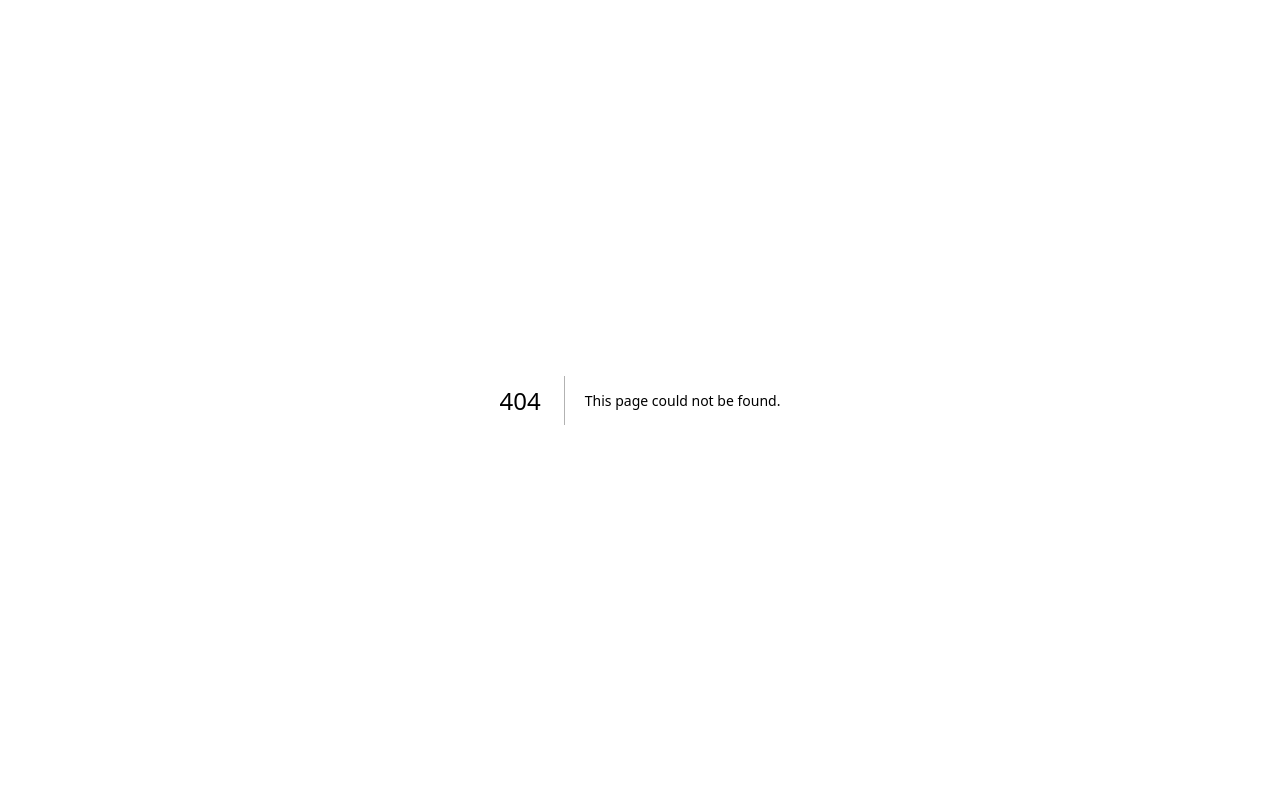
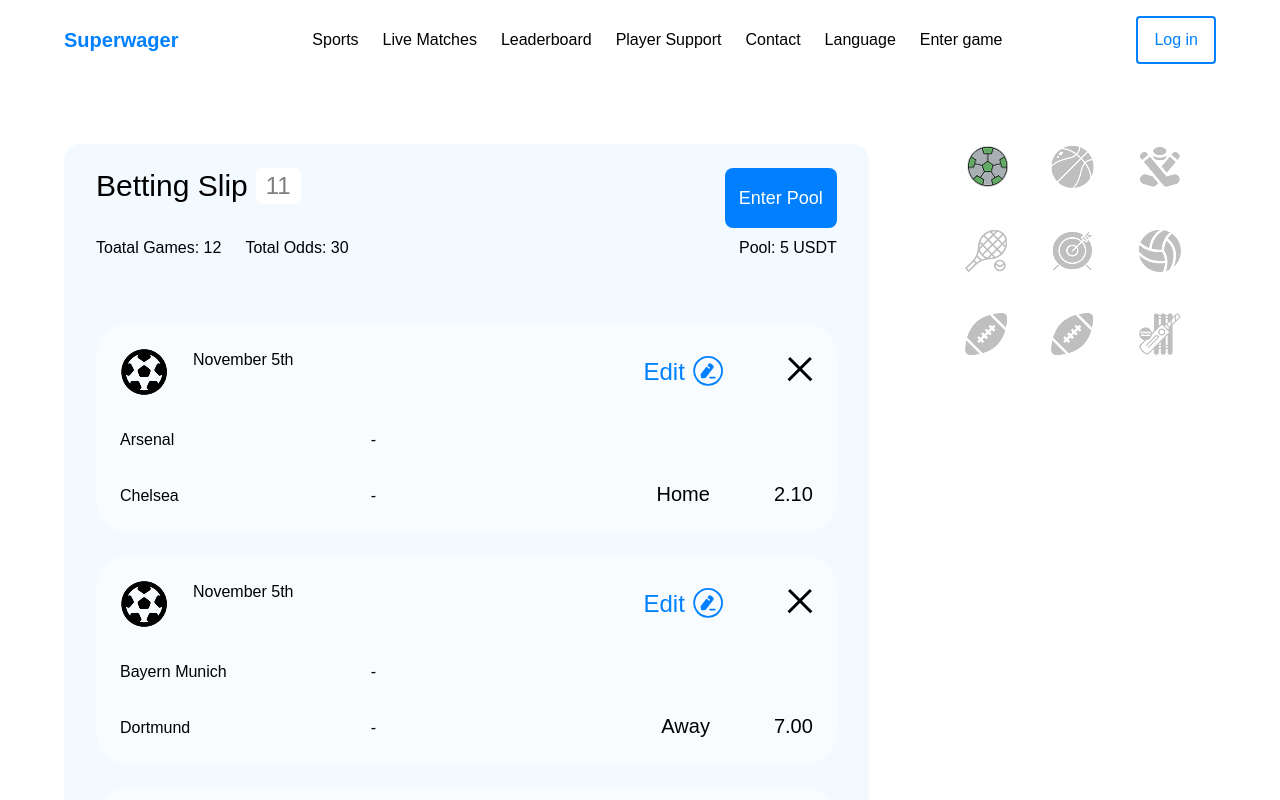
Before and after one commit to Israel-Orere/SuperWager, a Next.js app in the folder frontend/: page /betting-slip in a window 1280 px wide. Before the commit this address had no page. Shown: the top 800 px of the page. Built offline with nearby package versions, Linux system fonts and the light colour scheme; a web font is replaced by a local one.

Commit message:
created betting slip table

```diff
--- /dev/null
+++ b/frontend/src/app/betting-slip/page.tsx
@@ -0,0 +1,5 @@
+import BettingSlip from "@/components/betting-slip";
+
+export default function page() {
+  return <BettingSlip />;
+}
--- /dev/null
+++ b/frontend/src/app/create-slip/page.tsx
@@ -0,0 +1,5 @@
+import MatchesTable from "@/components/matches-table";
+
+export default function page() {
+  return <MatchesTable />;
+}
--- a/frontend/src/app/layout.tsx
+++ b/frontend/src/app/layout.tsx
@@ -1,3 +1,5 @@
+import Aside from "@/components/aside";
+import Navbar from "@/components/navbar";
 import type { Metadata } from "next";
 import "./globals.css";
 
@@ -13,7 +15,13 @@ export default function RootLayout({
 }>) {
   return (
     <html lang="en">
-      <body className={`antialiased`}>{children}</body>
+      <body className={`antialiased`}>
+        <Navbar />
+        <div className="w-full min-h-screen p-[5%] flex gap-16 max-w-screen-2xl mx-auto">
+          <div className="flex-[75%]">{children}</div>
+          <Aside />
+        </div>
+      </body>
     </html>
   );
 }
--- a/frontend/src/app/page.tsx
+++ b/frontend/src/app/page.tsx
@@ -1,20 +1,11 @@
-import Aside from "@/components/aside";
 import LeaderboardTable from "@/components/leaderboard-table";
 import MatchesTable from "@/components/matches-table";
-import Navbar from "@/components/navbar";
 
 export default function Home() {
   return (
-    <div>
-      <Navbar />
-      <div className="w-full min-h-screen p-[5%] space-y-20">
-        <LeaderboardTable />
-        <div className="flex gap-16">
-          <MatchesTable />
-
-          <Aside />
-        </div>
-      </div>
+    <div className="space-y-20">
+      <LeaderboardTable />
+      <MatchesTable />
     </div>
   );
 }
--- /dev/null
+++ b/frontend/src/assets/svgs/cancel-x.tsx
@@ -0,0 +1,29 @@
+export default function CancelXIcon(props: React.SVGProps<SVGSVGElement>) {
+  return (
+    <svg
+      {...props}
+      width="26"
+      height="26"
+      viewBox="0 0 26 26"
+      fill="none"
+      xmlns="http://www.w3.org/2000/svg"
+    >
+      <line
+        x1="1.56629"
+        y1="24.1962"
+        x2="23.8231"
+        y2="1.93934"
+        stroke="black"
+        strokeWidth="3"
+      />
+      <line
+        x1="2.06066"
+        y1="1.93934"
+        x2="24.3175"
+        y2="24.1962"
+        stroke="black"
+        strokeWidth="3"
+      />
+    </svg>
+  );
+}
--- /dev/null
+++ b/frontend/src/assets/svgs/edit-icon.tsx
@@ -0,0 +1,26 @@
+export default function EditIcon(props: React.SVGProps<SVGSVGElement>) {
+  return (
+    <svg
+      {...props}
+      width="30"
+      height="30"
+      viewBox="0 0 30 30"
+      fill="none"
+      xmlns="http://www.w3.org/2000/svg"
+    >
+      <rect
+        x="1.16538"
+        y="0.915385"
+        width="27.9192"
+        height="27.9192"
+        rx="13.9596"
+        stroke="#0080FF"
+        strokeWidth="1.83077"
+      />
+      <path
+        d="M21.8294 20.7095C22.2969 20.7095 22.6771 21.0947 22.6771 21.5682C22.6771 22.0427 22.2969 22.427 21.8294 22.427H17.0381C16.5706 22.427 16.1904 22.0427 16.1904 21.5682C16.1904 21.0947 16.5706 20.7095 17.0381 20.7095H21.8294ZM18.5066 7.90971L19.7443 8.8929C20.2519 9.28979 20.5902 9.81295 20.706 10.3632C20.8395 10.9684 20.6971 11.5629 20.2964 12.077L12.9237 21.6113C12.5853 22.0442 12.0867 22.2878 11.5524 22.2968L8.61406 22.3329C8.45379 22.3329 8.32022 22.2246 8.28461 22.0713L7.61679 19.1758C7.50104 18.6437 7.61679 18.0934 7.95515 17.6695L13.1819 10.9044C13.271 10.7961 13.4312 10.779 13.5381 10.8593L15.7374 12.6092C15.8799 12.7265 16.0758 12.7896 16.2806 12.7625C16.7169 12.7084 17.0107 12.3115 16.9662 11.8876C16.9395 11.6711 16.8326 11.4907 16.6902 11.3554C16.6456 11.3193 14.5532 9.64157 14.5532 9.64157C14.4196 9.53333 14.3929 9.33489 14.4997 9.20049L15.3278 8.12619C16.0936 7.143 17.4292 7.05279 18.5066 7.90971Z"
+        fill="#0080FF"
+      />
+    </svg>
+  );
+}
--- a/frontend/src/components/aside.tsx
+++ b/frontend/src/components/aside.tsx
@@ -18,7 +18,9 @@ import Image from "next/image";
 
 export default function Aside() {
   return (
-    <aside className="h-auto justify-between items-center flex flex-col gap-8">
+    <aside className="min-h-screen flex flex-col justify-between">
+      <div></div>
+      <div className="h-full justify-between items-center flex flex-col gap-8">
         <div className="grid grid-cols-3 items-center gap-10 px-8">
           <Image src={football} alt="Image of a football" />
           <Image src={basketball} alt="Image of a basketball" />
@@ -40,6 +42,7 @@ export default function Aside() {
           <InstagramIcon />
           <FacebookIcon />
         </div>
+      </div>
     </aside>
   );
 }
--- /dev/null
+++ b/frontend/src/components/betting-slip.tsx
@@ -0,0 +1,189 @@
+"use client";
+
+import { useState } from "react";
+import soccer from "@/assets/images/soccer.png";
+import EditIcon from "@/assets/svgs/edit-icon";
+import CancelXIcon from "@/assets/svgs/cancel-x";
+import Image from "next/image";
+
+export default function BettingSlip() {
+  const [slip] = useState([
+    {
+      homeTeam: "Arsenal",
+      awayTeam: "Chelsea",
+      matchDate: "2023-11-05T17:30:00",
+      selection: "home",
+      odds: 2.1,
+      outcome: "pending",
+    },
+    {
+      homeTeam: "Bayern Munich",
+      awayTeam: "Dortmund",
+      matchDate: "2023-11-05T17:30:00",
+      selection: "away",
+      odds: 7.0,
+      outcome: "lost",
+    },
+    {
+      homeTeam: "Inter Milan",
+      awayTeam: "Juventus",
+      matchDate: "2023-11-05T19:45:00",
+      selection: "draw",
+      odds: 3.1,
+      outcome: "won",
+    },
+    {
+      homeTeam: "Tottenham",
+      awayTeam: "Newcastle",
+      matchDate: "2023-11-05T15:00:00",
+      selection: "away",
+      odds: 3.3,
+      outcome: "won",
+    },
+    {
+      homeTeam: "Atletico Madrid",
+      awayTeam: "Sevilla",
+      matchDate: "2023-11-05T20:00:00",
+      selection: "home",
+      odds: 1.8,
+      outcome: "won",
+    },
+    {
+      homeTeam: "Man United",
+      awayTeam: "Aston Villa",
+      matchDate: "2023-11-12T15:00:00",
+      selection: "home",
+      odds: 1.9,
+      outcome: "pending",
+    },
+    {
+      homeTeam: "Porto",
+      awayTeam: "Benfica",
+      matchDate: "2023-11-11T20:30:00",
+      selection: "draw",
+      odds: 3.1,
+      outcome: "pending",
+    },
+    {
+      homeTeam: "Barcelona",
+      awayTeam: "Real Madrid",
+      matchDate: "2023-11-05T20:00:00",
+      selection: "draw",
+      odds: 3.3,
+      outcome: "lost",
+    },
+    {
+      homeTeam: "PSG",
+      awayTeam: "Marseille",
+      matchDate: "2023-11-05T20:00:00",
+      selection: "home",
+      odds: 1.5,
+      outcome: "won",
+    },
+    {
+      homeTeam: "Barcelona",
+      awayTeam: "Real Madrid",
+      matchDate: "2023-11-05T20:00:00",
+      selection: "draw",
+      odds: 3.3,
+      outcome: "lost",
+    },
+    {
+      homeTeam: "PSG",
+      awayTeam: "Marseille",
+      matchDate: "2023-11-05T20:00:00",
+      selection: "home",
+      odds: 1.5,
+      outcome: "won",
+    },
+  ]);
+
+  return (
+    <div className="bg-[var(--primary-light)] rounded-2xl py-6 px-8 flex flex-col gap-16">
+      <div className="w-full flex justify-between">
+        <div className="flex justify-between flex-col">
+          <h2 className="text-3xl flex gap-2">
+            Betting Slip
+            <span className="bg-white py-0.5 px-2.5 text-2xl rounded-[6px] text-black/50">
+              {slip.length}
+            </span>
+          </h2>
+          <p className="flex gap-6">
+            <span>Toatal Games: 12</span>
+            <span>Total Odds: 30</span>
+          </p>
+        </div>
+
+        <div className="flex flex-col gap-2">
+          <button className="text-lg font-normal bg-[var(--primary)] rounded-lg px-3.5 py-4 text-white capitalize hover:bg-[var(--primary)]/80">
+            Enter Pool
+          </button>
+          <p className="self-end">Pool: 5 USDT</p>
+        </div>
+      </div>
+
+      <div className="flex flex-col gap-6">
+        {slip.map((game, i) => (
+          <div
+            className="bg-white/50 p-6 flex flex-col justify-between gap-8 rounded-4xl"
+            key={i}
+          >
+            <div className="flex items-center justify-between gap-4">
+              <div className="flex gap-6">
+                <Image src={soccer} alt="image of a soccerball" />
+                <p>
+                  {new Date(game.matchDate)
+                    .toLocaleDateString("en-US", {
+                      month: "long",
+                      day: "numeric",
+                    })
+                    .replace(/(\d+)$/, (num) => {
+                      const lastDigit = +num % 10;
+                      const lastTwoDigits = +num % 100;
+                      if (lastTwoDigits >= 11 && lastTwoDigits <= 13)
+                        return num + "th";
+                      if (lastDigit === 1) return num + "st";
+                      if (lastDigit === 2) return num + "nd";
+                      if (lastDigit === 3) return num + "rd";
+                      return num + "th";
+                    })}
+                </p>
+              </div>
+              <div className="flex gap-16">
+                <p className="flex gap-2 text-2xl text-[var(--primary)]">
+                  Edit <EditIcon className="cursor-pointer" />
+                </p>
+                <CancelXIcon className="cursor-pointer" />
+              </div>
+            </div>
+            <div className="flex items-center justify-between gap-4">
+              <div className="flex flex-col gap-8">
+                <div className="flex gap-16 justify-between w-64">
+                  <p>{game.homeTeam}</p>
+                  <p>-</p>
+                </div>
+                <div className="flex gap-16 justify-between w-64">
+                  <p>{game.awayTeam}</p>
+                  <p>-</p>
+                </div>
+              </div>
+              <div className="flex gap-16 mt-auto capitalize">
+                <p className="text-xl self-start">{game.selection}</p>
+                <p className="text-xl">{game.odds.toFixed(2)}</p>
+              </div>
+            </div>
+          </div>
+        ))}
+      </div>
+
+      <div className="flex items-center justify-center gap-4">
+        <button className="text-lg font-normal border-[2px] border-[var(--primary)] text-[var(--primary)] bg-white rounded-lg py-3.5 px-4 capitalize hover:bg-white/80">
+          Add game
+        </button>
+        <button className="text-lg font-normal bg-[var(--primary)] rounded-lg px-3.5 py-4 text-white capitalize hover:bg-[var(--primary)]/80">
+          Enter Pool
+        </button>
+      </div>
+    </div>
+  );
+}
--- a/frontend/src/components/matches-table.tsx
+++ b/frontend/src/components/matches-table.tsx
@@ -234,8 +234,14 @@ export default function MatchesTable() {
   }, []);
 
   return (
-    <div className="w-full flex-[75%] flex flex-col gap-4">
-      <h2 className="text-4xl">Football</h2>
+    <div className="w-full flex flex-col gap-4">
+      <div className="w-full flex items-center justify-between">
+        <h2 className="text-4xl">Football</h2>
+
+        <button className="text-lg font-normal bg-[var(--primary)] rounded-lg py-3 px-4 text-white capitalize hover:bg-[var(--primary)]/80">
+          Create Slip
+        </button>
+      </div>
       <div className="flex w-full">
         <div
           className="flex-1 flex items-center justify-center relative p-4 cursor-pointer hover:bg-[var(--primary-light)] transition-all duration-300 ease-in-out"
@@ -354,7 +360,7 @@ export default function MatchesTable() {
                   <span>
                     <FootballPitchIcon />
                   </span>
-                  <div className="flex items-center gap-4">
+                  <div className="flex items-center gap-4 [&>div>p:nth-child(2)]:cursor-pointer">
                     <div className="flex items-center flex-col gap-1 justify-center">
                       <p className="text-sm">1</p>
                       <p className="bg-[var(--primary-light)] p-2.5 rounded-sm">
```
Also changed, not shown: frontend/src/assets/images/soccer.png (added). Lines whose indentation alone changed are shown as unchanged.
